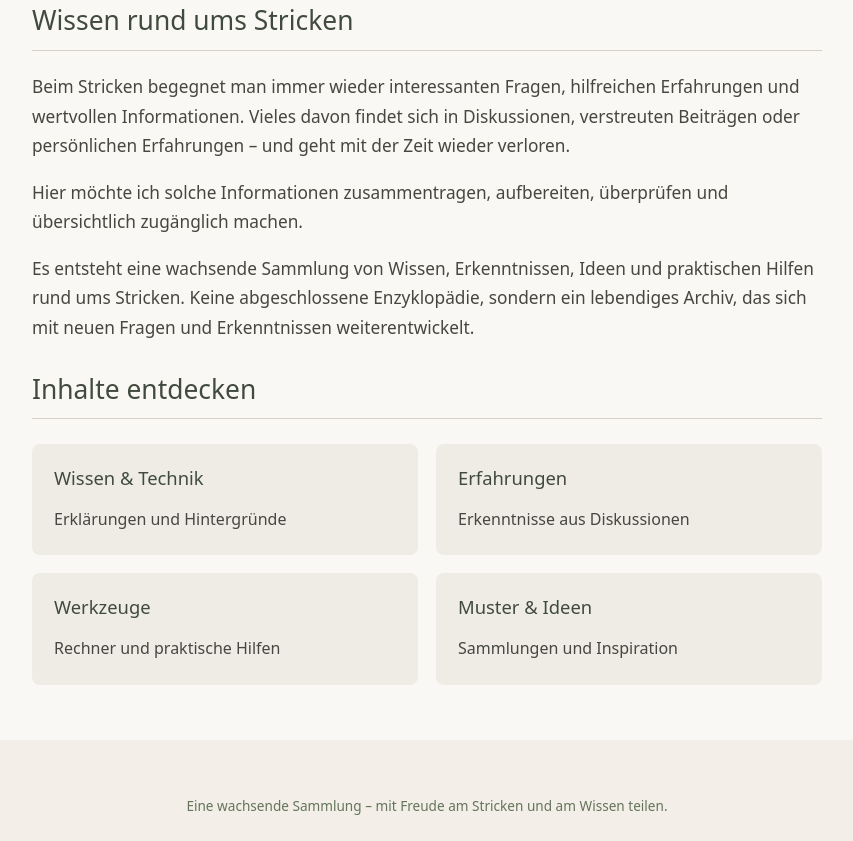
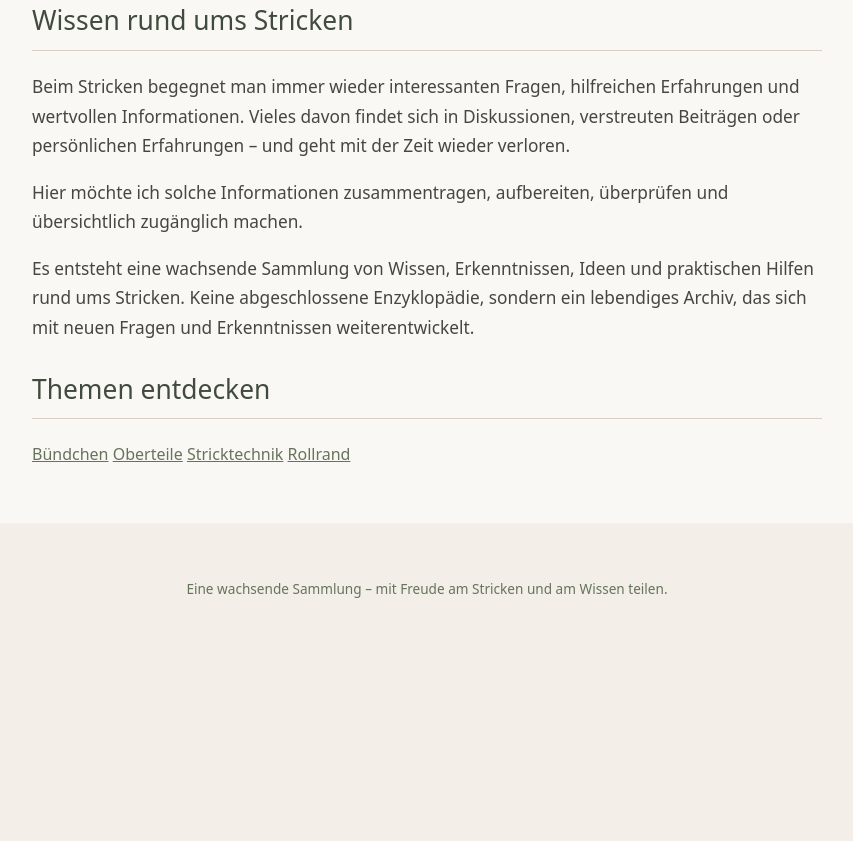
Before and after one commit to silke2world/maschensnacks, a plain HTML site: page index.html in a window 1280 px wide. Shown: the part 509-1350 px from the top of the page, without its empty margins (213-1066 px from the left). After the commit the page ends 1134 px from the top, so only its background shows below. Drawn offline with Linux system fonts and the light colour scheme.

Commit message:
Update index.html

```diff
--- a/index.html
+++ b/index.html
@@ -45,31 +45,18 @@
     Erkenntnissen weiterentwickelt.</p>
   </section>
 
-  <section>
-    <h2>Inhalte entdecken</h2>
 
-    <div class="categories">
-      <div class="category">
-        <h3>Wissen & Technik</h3>
-        <p>Erklärungen und Hintergründe</p>
-      </div>
+<section class="tag-section">
+  <h2>Themen entdecken</h2>
 
-      <div class="category">
-        <h3>Erfahrungen</h3>
-        <p>Erkenntnisse aus Diskussionen</p>
-      </div>
+  <div class="tag-cloud">
+    <a href="tags/buendchen/">Bündchen</a>
+    <a href="tags/oberteile/">Oberteile</a>
+    <a href="tags/stricktechnik/">Stricktechnik</a>
+    <a href="tags/rollrand/">Rollrand</a>
+  </div>
+</section>
 
-      <div class="category">
-        <h3>Werkzeuge</h3>
-        <p>Rechner und praktische Hilfen</p>
-      </div>
-
-      <div class="category">
-        <h3>Muster & Ideen</h3>
-        <p>Sammlungen und Inspiration</p>
-      </div>
-    </div>
-  </section>
 </main>
 
 <footer>
```
